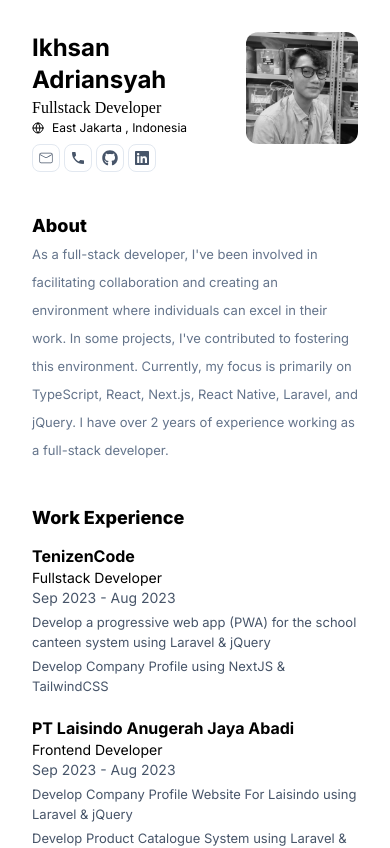
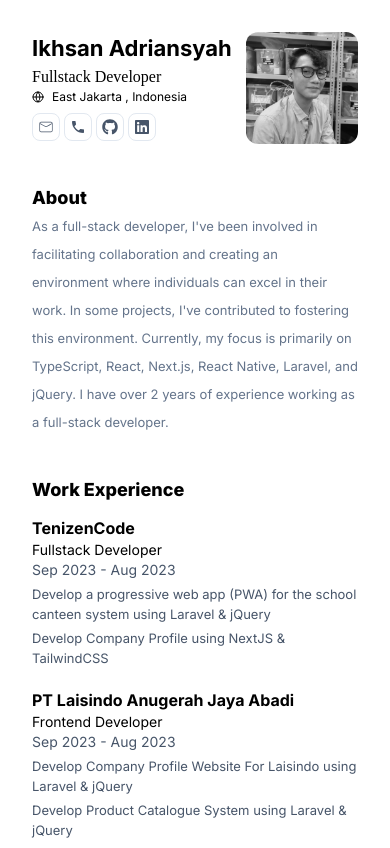
Before and after one commit to ikhsanadrians/portofolio, a Next.js app: page / in a window 390 px wide. Shown: the top 848 px of the page. Built offline with nearby package versions, Linux system fonts and the light colour scheme.

Commit message:
fix: font size update

```diff
--- a/components/about/identity.tsx
+++ b/components/about/identity.tsx
@@ -11,7 +11,7 @@
             <div className="box-left">
                 <div className="name-roles">
                     <div className="name">
-                        <h1 className="text-2xl font-bold">Ikhsan Adriansyah</h1>
+                        <h1 className="text-[22px] lg:text-2xl font-bold">Ikhsan Adriansyah</h1>
                     </div>
                     <div className="role">
                         <p className="roles">Fullstack Developer</p>
```
